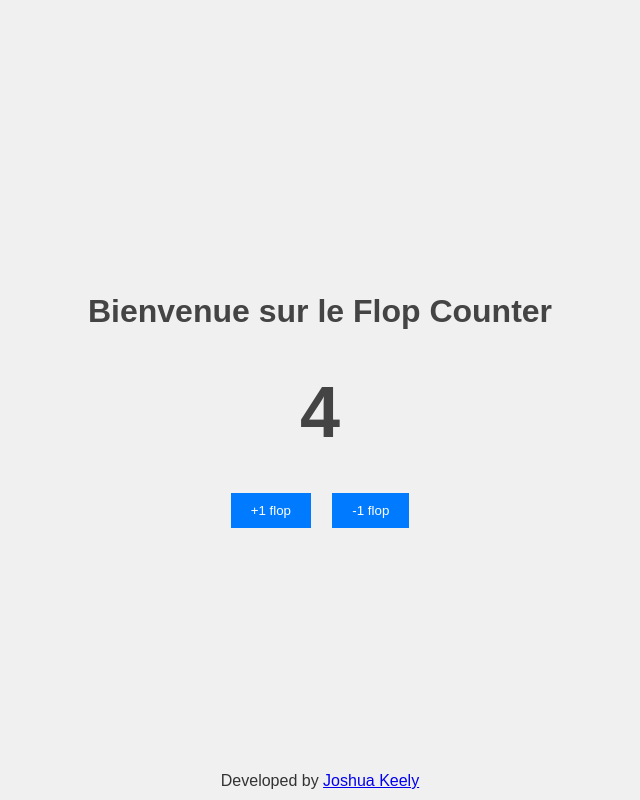
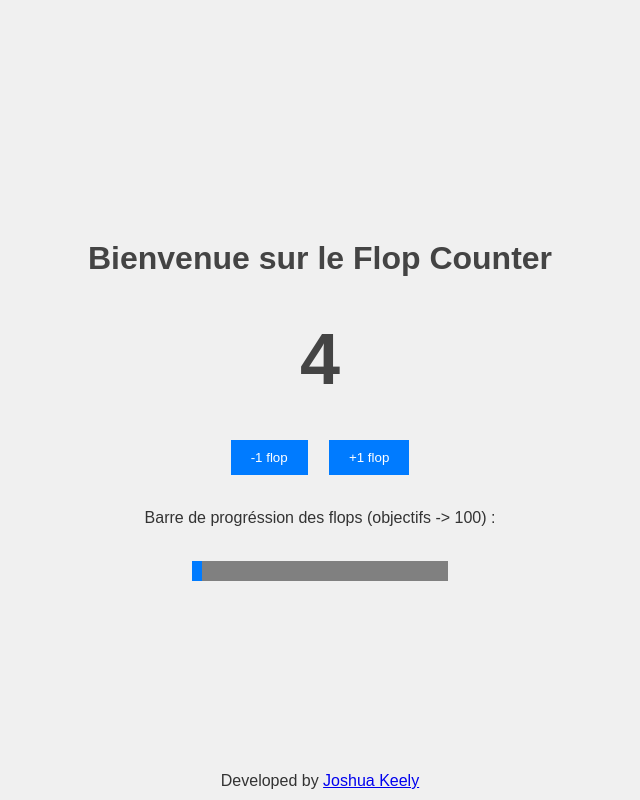
Before and after one commit to Joshua-Keely/flop-counter, a Flask app: page / in a window 1280 px wide. Shown: the whole page, without its empty margins (320-960 px from the left). Run offline with Flask 3, Linux system fonts and the light colour scheme.

Commit message:
Add(Emoji + Progress bar)

```diff
--- a/static/styles.css
+++ b/static/styles.css
@@ -58,3 +58,41 @@
     text-align: center;
     padding: 10px 0;
 }
+
+@keyframes thumbs-down-animation {
+    0% { opacity: 1; transform: translateY(0); }
+    100% { opacity: 0; transform: translateY(-20px); }
+}
+
+#thumbs-down {
+    font-size: 10em;
+    animation: thumbs-down-animation 1s ease-out;
+    position: absolute;
+    z-index: 1;
+}
+
+@keyframes firework-animation {
+    0% { opacity: 1; transform: translateY(0); }
+    100% { opacity: 0; transform: translateY(-20px); }
+}
+
+#firework {
+    font-size: 10em;
+    animation: firework-animation 1s ease-out;
+    position: absolute;
+    z-index: 1;
+}
+
+#progress-bar {
+    width: 20%;
+    height: 20px;
+    background-color: #f3f3f3;
+}
+
+#progress-bar::-webkit-progress-value {
+    background-color: #007BFF;
+}
+
+#progress-bar::-moz-progress-bar {
+    background-color: #007BFF;
+}
--- a/templates/index.html
+++ b/templates/index.html
@@ -10,13 +10,20 @@
         <h1>Bienvenue sur le Flop Counter</h1>
         <h2><span id="counter">{{ counter }}</span></h2>
         <div class="buttons">
+            <form onsubmit="event.preventDefault(); subtract();">
+                <input type="submit" value="-1 flop">
+                <span id="firework" style="display: none;">🔥</span>
+            </form>
             <form onsubmit="event.preventDefault(); add();">
                 <input type="submit" value="+1 flop">
-            </form>
-            <form onsubmit="event.preventDefault(); subtract();">
-                <input type="submit" value="-1 flop">
+                <span id="thumbs-down" style="display: none;">👎</span>
             </form>
         </div>
+        <br>
+        <p>Barre de progréssion des flops (objectifs -> 100) : </p>
+        <br>
+        <progress id="progress-bar" value="{{ counter }}" max="100"></progress>
+
     </div>
 </body>
 <footer>
@@ -26,20 +33,31 @@
     function add() {
         $.post("/add", function(data) {
             $("#counter").text(data);
+            $("#progress-bar").val(data);
         });
+        $("#thumbs-down").show().on('animationend', function() {
+        $(this).hide();
+        });
+
     }
 
     function subtract() {
         $.post("/subtract", function(data) {
             $("#counter").text(data);
+            $("#progress-bar").val(data);
+        });
+        $("#firework").show().on('animationend', function() {
+        $(this).hide();
         });
     }
 
     function updateCounter() {
     $.get("/get_counter", function(data) {
         $("#counter").text(data);
+        $("#progress-bar").val(data);
     });
     }
     setInterval(updateCounter, 1000);
+
 </script>
 </html>
```
